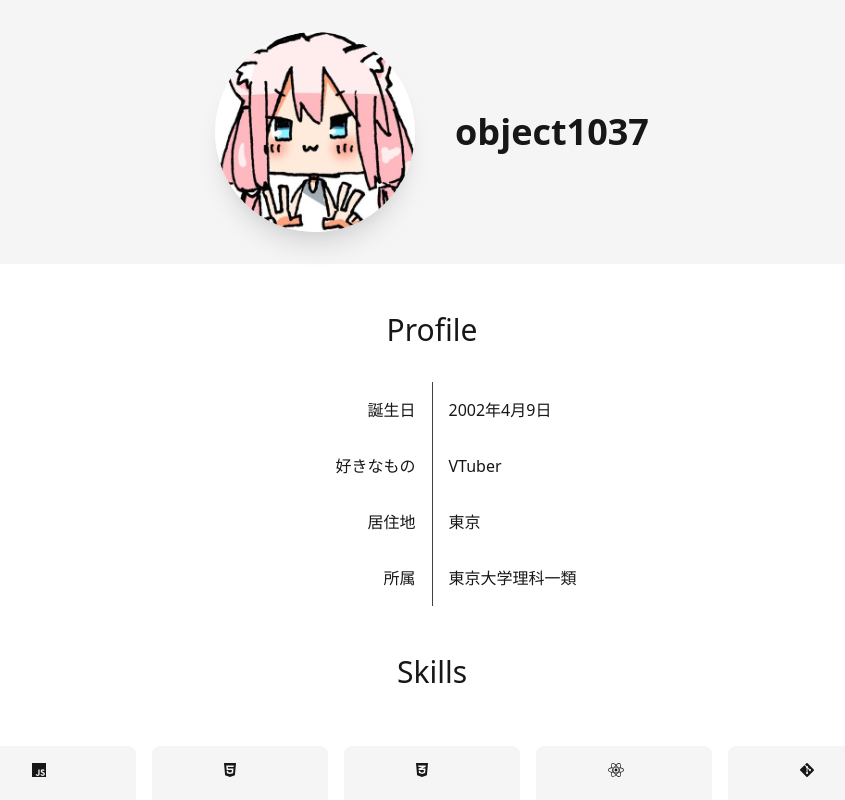
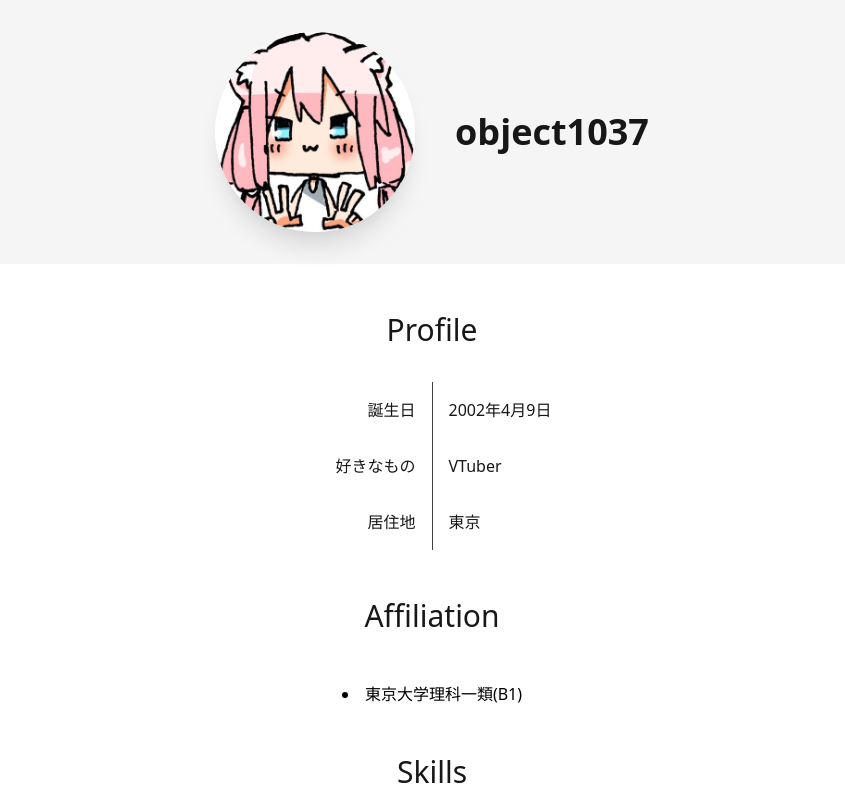
Before and after one commit to object1037/homepage, a Next.js app: page / in a window 1280 px wide. Shown: the top 800 px of the page, without its empty margins (208-1053 px from the left). Built offline with nearby package versions, Linux system fonts and the light colour scheme.

Commit message:
add affiliation

```diff
--- a/pages/index.tsx
+++ b/pages/index.tsx
@@ -43,9 +43,14 @@ export default function Home() {
           <Row name="誕生日" value="2002年4月9日" />
           <Row name="好きなもの" value="VTuber" />
           <Row name="居住地" value="東京" />
-          <Row name="所属" value="東京大学理科一類" />
         </tbody>
       </table>
+    </section>
+    <section className="flex flex-col pb-12">
+      <h1 className="font-sans text-3xl text-center text-gray-900 dark:text-gray-100 mb-12">Affiliation</h1>
+      <ul className="list-inside list-disc mx-auto">
+        <li>東京大学理科一類(B1)</li>
+      </ul>
     </section>
     <section className="flex flex-col">
       <h1 className="font-sans text-3xl text-center text-gray-900 dark:text-gray-100 mb-12">Skills</h1>
```
